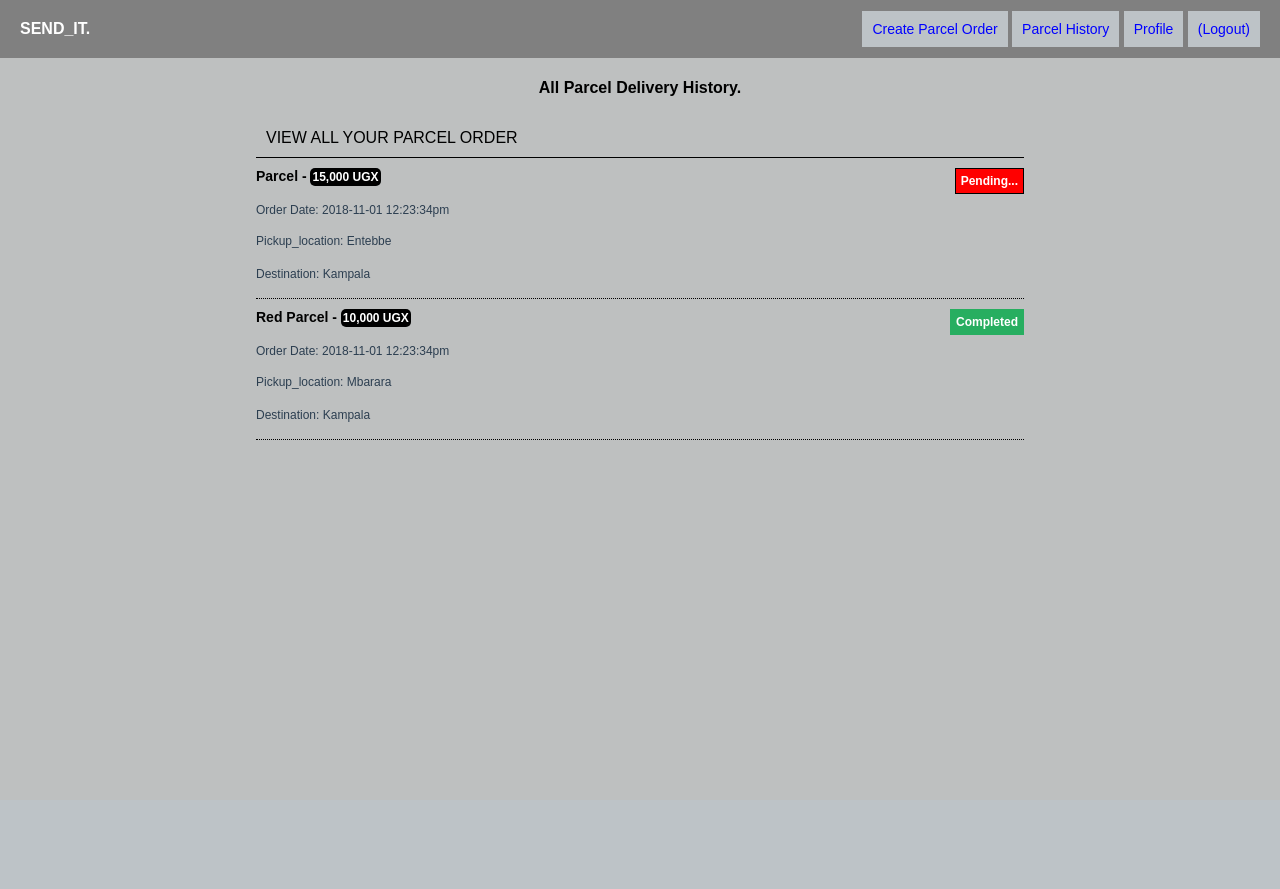
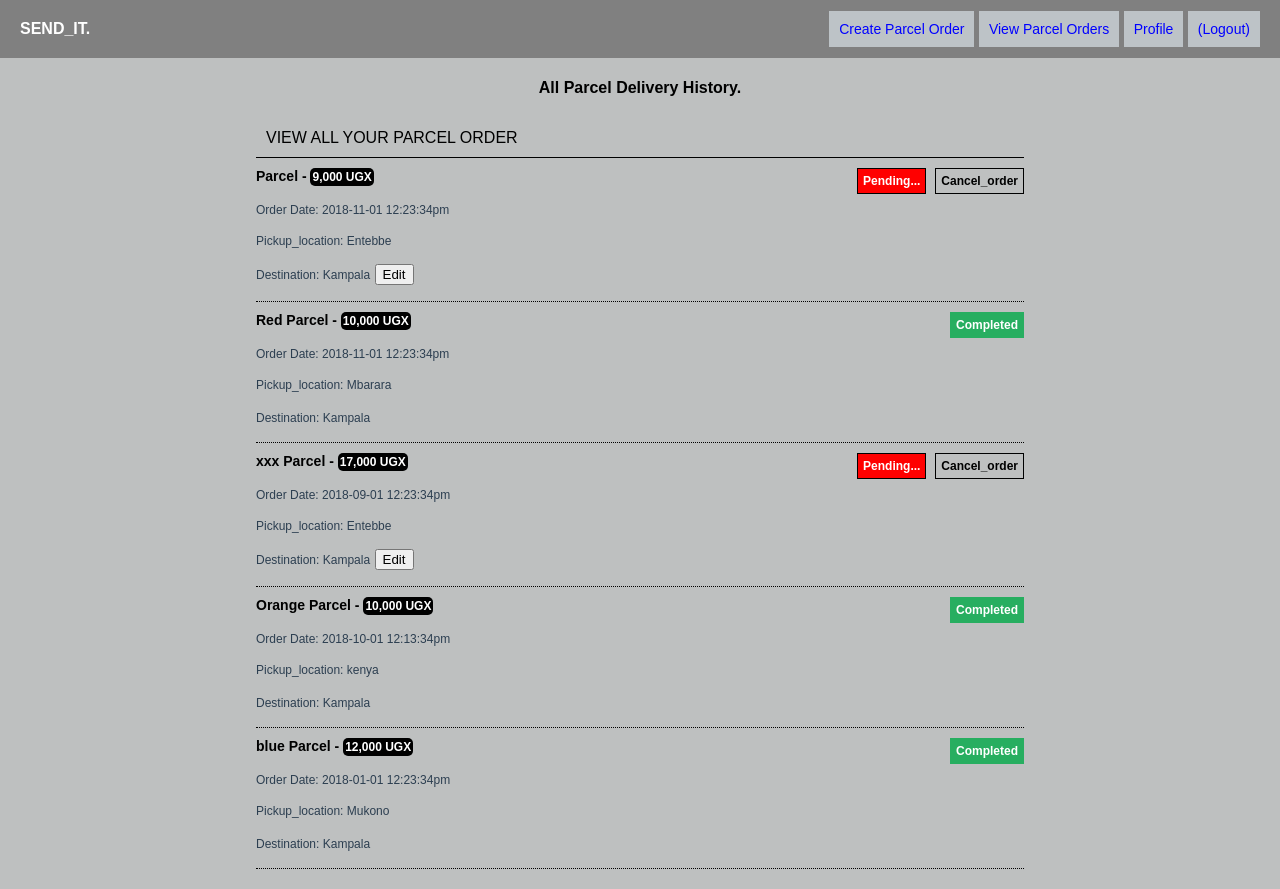
Before and after one commit to akram256/SEND_IT, a PHP site: page /history.html in a window 1280 px wide. Before the commit the page ends 440 px from the top, so only its background shows below. Run offline with PHP 8.4, Linux system fonts and the light colour scheme.

Commit message:
work on feedback

```diff
--- a/UI/assets/css/main.css
+++ b/UI/assets/css/main.css
@@ -41,7 +41,7 @@ nav .brand a {
   width: 30%;
   margin: auto;
   box-sizing: border-box;
-  border: white solid;
+  border: rgb(241, 238, 238) solid;
   margin-top: 10px;
   text-align: center;
 
@@ -54,8 +54,8 @@ nav .brand a {
   text-align: center;
 }
 .form .field {
-  margin-top: 5px;
-  margin-bottom: 5px;
+  margin-top: 10px;
+  margin-bottom: 20px;
   padding: 10px;
 }
 .form label {
--- a/UI/history.html
+++ b/UI/history.html
@@ -13,7 +13,7 @@
     </div>
     <div class="nav-left">
       <a href="parcel_order.html" class="nav-item">Create Parcel Order</a>
-      <a href="history.html" class="nav-item">Parcel History</a>
+      <a href="history.html" class="nav-item">View Parcel Orders</a>
       <a href="history.html" class="nav-item">Profile</a>
       <a href="index.html" class="nav-item">(Logout)</a>
     </div>
@@ -28,13 +28,18 @@
 
       <div class="order-item">
         <div class="order-content">
-          <div class="title">Parcel - <span class="price">15,000 UGX</span> </div>
+          <div class="title">Parcel - <span class="price">9,000 UGX</span> </div>
             <p><small class="date">Order Date: 2018-11-01 12:23:34pm</p>
               <p>Pickup_location: Entebbe</p>
-               <p>Destination: Kampala</small></p>
+               <p>Destination: Kampala</small>&nbsp;<button type="button" >Edit</button></p>
           </div>
         <div class="order-button">
           <button type="button" class="button pending">Pending...</button>
+        </div>
+
+        &nbsp;&nbsp;
+        <div class="order-button">
+            <button type="submit" class="button">Cancel_order</button>
         </div>
       </div>
 
@@ -52,6 +57,51 @@
           <button type="button" class="button completed">Completed</button>
         </div>
       </div>
+      <div class="order-item">
+        <div class="order-content">
+          <div class="title">xxx Parcel - <span class="price">17,000 UGX</span> </div>
+            <p><small class="date">Order Date: 2018-09-01 12:23:34pm</p>
+              <p>Pickup_location: Entebbe</p>
+               <p>Destination: Kampala</small>&nbsp;<button type="button" >Edit</button></p>
+          </div>
+        <div class="order-button">
+          <button type="button" class="button pending">Pending...</button><br/>
+        </div>
+        &nbsp;&nbsp;
+        <div class="order-button">
+            <button type="submit" class="button">Cancel_order</button>
+        </div>
+      </div>
+
+      <div class="order-item">
+
+
+        <div class="order-content">
+          <div class="title">Orange Parcel - <span class="price">10,000 UGX</span> </div>
+          <p><small class="date">Order Date: 2018-10-01 12:13:34pm</p>
+            <p>Pickup_location: kenya</p>
+            <p>Destination: Kampala</small></p>
+          </div>
+
+        <div class="order-button">
+          <button type="button" class="button completed">Completed</button>
+        </div>
+      </div>
+      <div class="order-item">
+
+
+        <div class="order-content">
+          <div class="title">blue Parcel - <span class="price">12,000 UGX</span> </div>
+          <p><small class="date">Order Date: 2018-01-01 12:23:34pm</p>
+            <p>Pickup_location: Mukono</p>
+            <p>Destination: Kampala</small></p>
+          </div>
+
+        <div class="order-button">
+          <button type="button" class="button completed">Completed</button>
+        </div>
+      </div>
+
 
     </div>
   </div>
```
Also changed, not shown: UI/adminhistory.html (+57 -0 lines), UI/parcel_order.html (+6 -21 lines).
